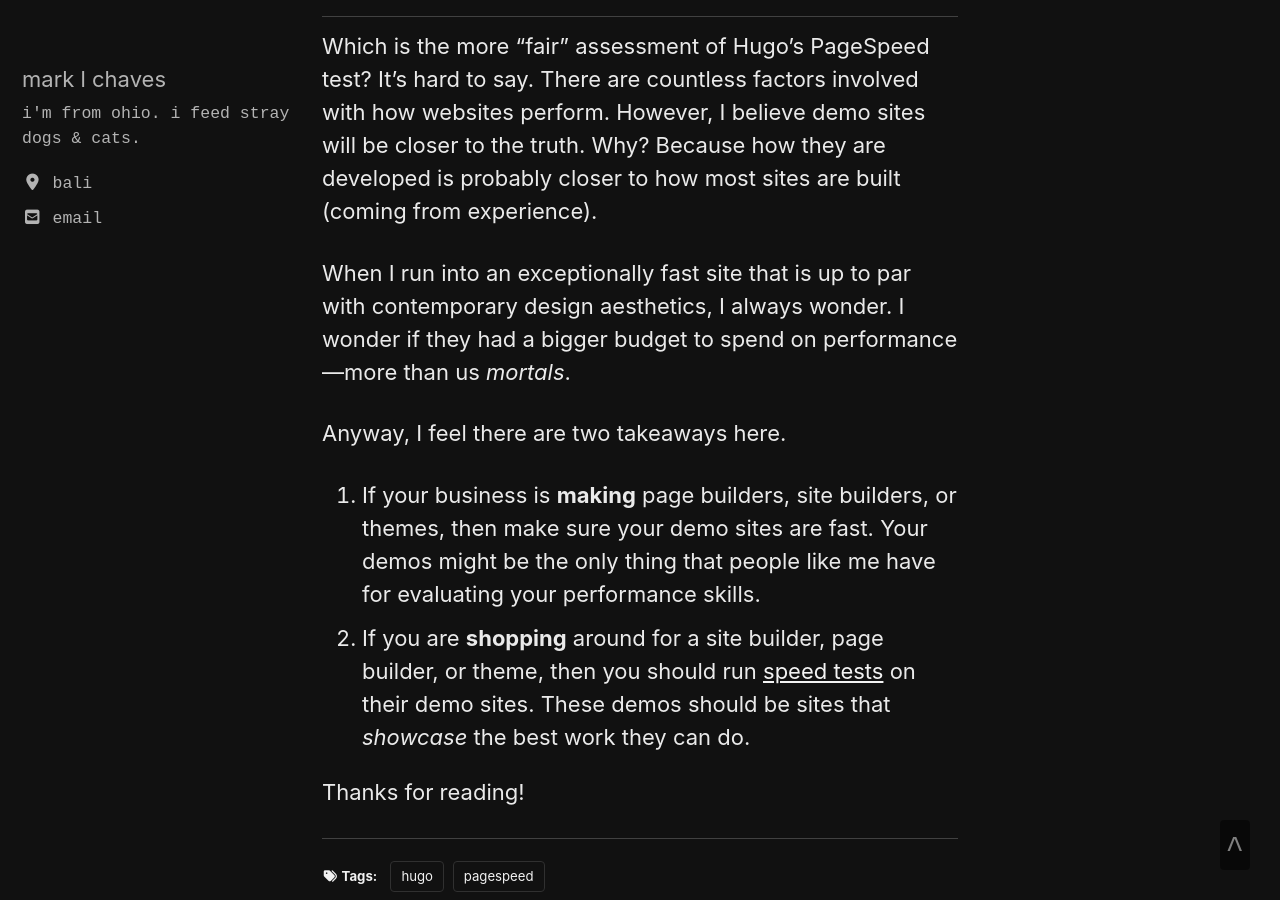
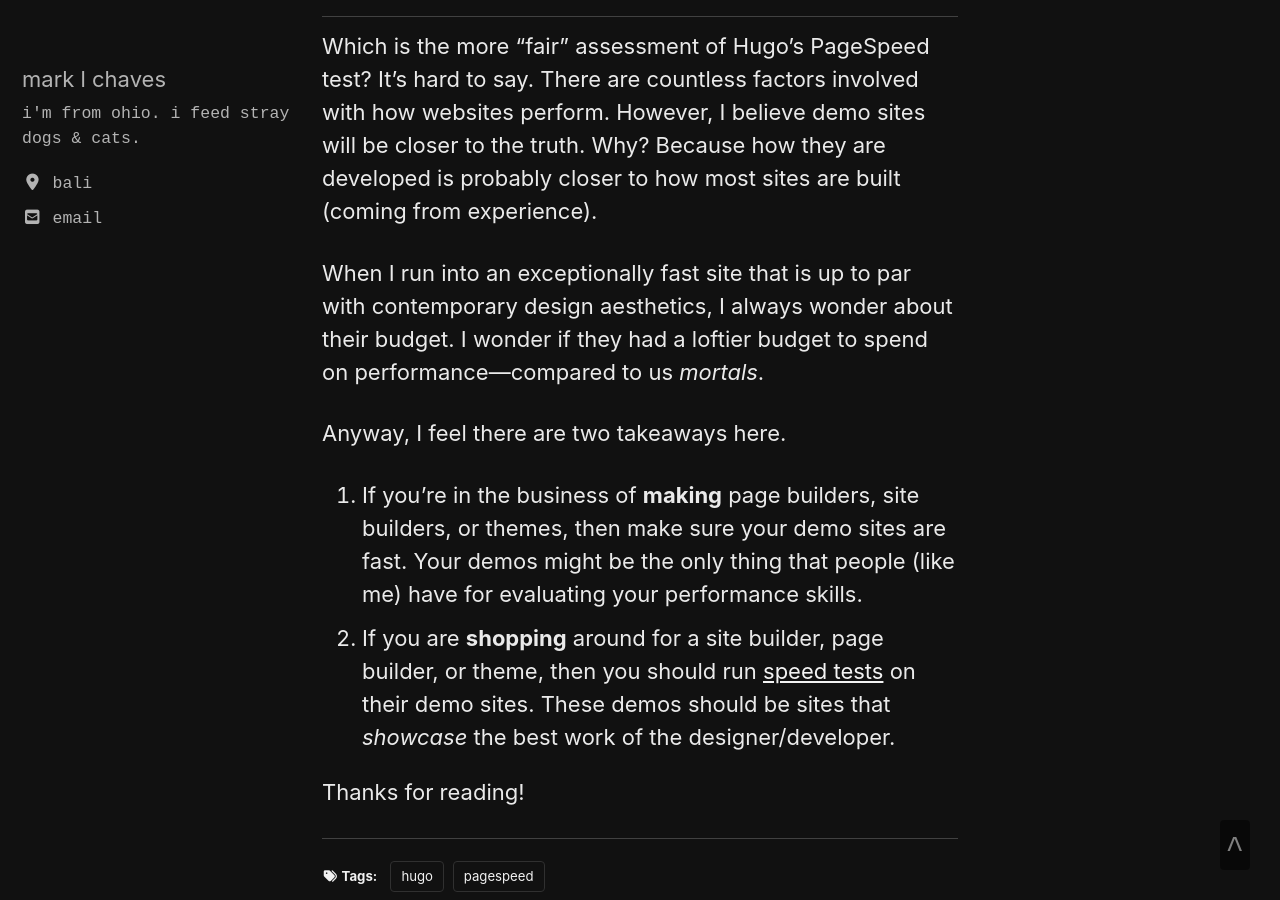
Before and after one commit to marklchaves/caughtmyeye, a Jekyll site: the page built from _posts/2020-03-22-hugo-pagespeed.md, in a window 1280 px wide and 900 px high, scrolled down 4989 px. Built offline with Jekyll 4.4.1, drawn with Linux system fonts in a browser that asks for light colours; cached includes are drawn as plain includes; nearby versions of some CDN libraries; comment, search, counter and statistics services are not loaded.

Commit message:
Refining prose

```diff
--- a/_posts/2020-03-22-hugo-pagespeed.md
+++ b/_posts/2020-03-22-hugo-pagespeed.md
@@ -121,12 +121,12 @@ Let's hold my _official_ site as the benchmark.
 
 Which is the more "fair" assessment of Hugo's PageSpeed test? It's hard to say. There are countless factors involved with how websites perform. However, I believe demo sites will be closer to the truth. Why? Because how they are developed is probably closer to how most sites are built (coming from experience).
 
-When I run into an exceptionally fast site that is up to par with contemporary design aesthetics, I always wonder. I wonder if they had a bigger budget to spend on performance&mdash;more than us _mortals_.
+When I run into an exceptionally fast site that is up to par with contemporary design aesthetics, I always wonder about their budget. I wonder if they had a loftier budget to spend on performance&mdash;compared to us _mortals_.
 
 Anyway, I feel there are two takeaways here.
 
-1. If your business is **making** page builders, site builders, or themes, then make sure your demo sites are fast. Your demos might be the only thing that people like me have for evaluating your performance skills.
-1. If you are **shopping** around for a site builder, page builder, or theme, then you should run [speed tests](https://developers.google.com/speed/pagespeed/insights/) on their demo sites. These demos should be sites that _showcase_ the best work they can do.
+1. If you're in the business of **making** page builders, site builders, or themes, then make sure your demo sites are fast. Your demos might be the only thing that people (like me) have for evaluating your performance skills.
+1. If you are **shopping** around for a site builder, page builder, or theme, then you should run [speed tests](https://developers.google.com/speed/pagespeed/insights/) on their demo sites. These demos should be sites that _showcase_ the best work of the designer/developer.
 
 Thanks for reading!
 
```
